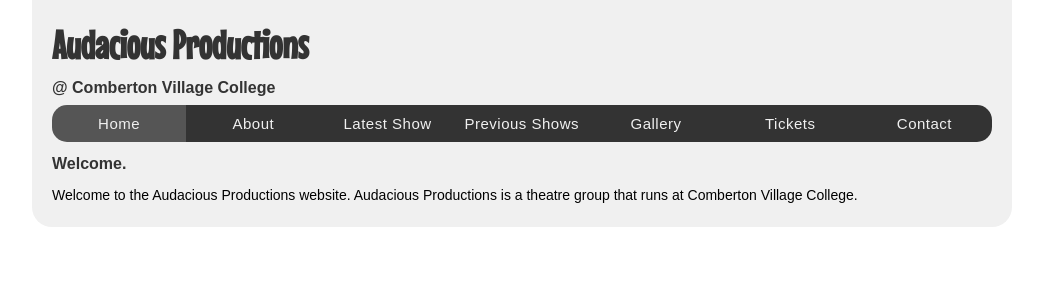
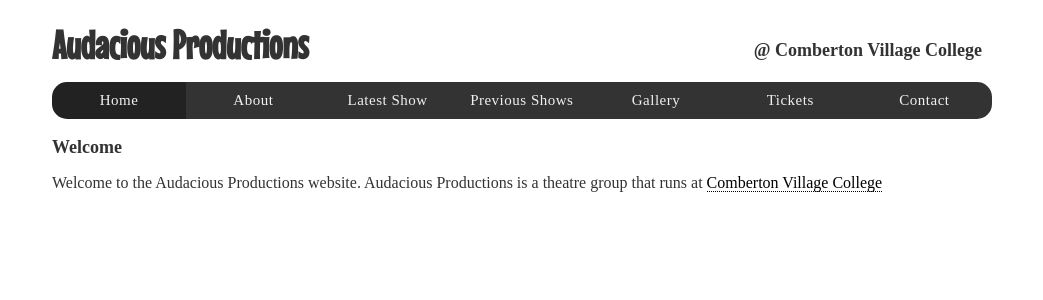
Before and after one commit to liamtclark/Audacious, a PHP site: page / in a window 1280 px wide. Shown: the top 300 px of the page, without its empty margins (118-1161 px from the left). Run offline with PHP 8.4, Linux system fonts and the light colour scheme.

Commit message:
Simple styling
A few simple bit of simple styling to improve the look

```diff
--- a/global.css
+++ b/global.css
@@ -1,6 +1,6 @@
 body {
-	font-family:sans-serif;
-	font-size:14px;
+	font-family:'Lato'sans-serif;
+	color: #333;
 	margin:0;
 }
 
@@ -10,8 +10,28 @@ body {
 	max-width: 960px;
 	margin: 0 auto;
 	padding: 10px;
-	background-color:#F0F0F0;
 	border-radius: 0 0 20px 20px;
+}
+
+h1 {
+	font-size: 40px;
+	font-family: 'Mouse Memoirs', sans-serif;
+	margin: 12px 0;
+}
+h2 {
+	font-size: 18px;
+	margin: 8px 0;
+}
+p {
+	font-size: 16px;
+}
+section a {
+	color: black;
+	text-decoration: none;
+	border-bottom: 1px dotted black;
+}
+section a:hover {
+	border-bottom: 1px solid black;
 }
 
 header {
@@ -19,20 +39,19 @@ header {
 	margin: 10px 0;
 	padding: 0 10px;
 }
-
-h1 {
-	font-size:40px;
-	color:#333;
-	font-family:'Mouse Memoirs';
-	margin: 12px 0;
+header h1 {
+	padding-top: 0;
 }
-h2 {
-	font-size:16px;
-	color:#333;
-	margin: 8px 0;
+header h2 {
+	position: absolute;
+	top: 10px;
+	right: 20px;
 }
 
+
+
 nav {
+	margin: 15px 0;
 	padding-bottom: 40px;
 }
 
@@ -40,7 +59,7 @@ nav a {
 	padding: 10px 0;
 	color:#F0F0F0;
 	font-size:15px;
-	font-weight: 200;
+	font-weight: 300;
 	letter-spacing: 0.5px;
 	text-decoration:none;
 	float:left;
@@ -54,8 +73,12 @@ nav a:first-of-type {
   margin-left: 0 !important;
 }
 
-nav a:hover, nav a.current {
+nav a:hover {
 	background-color:#555;
+}
+
+nav a.current {
+	background-color: #222;
 }
 
 nav a:first-of-type {
--- a/index.php
+++ b/index.php
@@ -2,11 +2,9 @@
 <html lang="en">
 	<head>
 		<title>Audacious Productions | Home</title>
-
 		<link rel="stylesheet" type="text/css" href="global.css"/>
-		<link href='http://fonts.googleapis.com/css?family=Mouse+Memoirs' rel='stylesheet' type='text/css'>
+		<link href='http://fonts.googleapis.com/css?family=Lato:300,400,700|Mouse+Memoirs' rel='stylesheet' type='text/css'>
 	</head>
-	<!--Page-->
 	<body>
 		<div id="wrapper">
 			<header>
@@ -23,9 +21,9 @@
 				</nav>
 			</header>
 			<section>
-				<h2>Welcome.</h2>
-				<p>Welcome to the Audacious Productions website. Audacious Productions is a theatre group that runs at Comberton Village College.</p>
-			</section>
+				<h2>Welcome</h2>
+				<p>Welcome to the Audacious Productions website. Audacious Productions is a theatre group that runs at <a href="//www.combertonvc.org/">Comberton Village College</a></p>
+			</div>
 		</div>
 	</body>
 </html>
```
